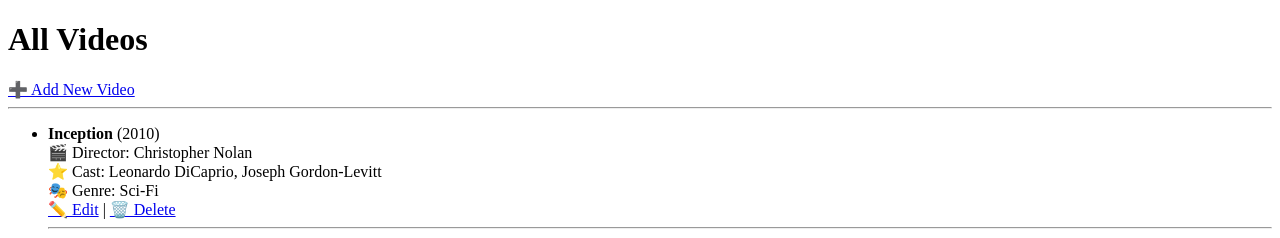
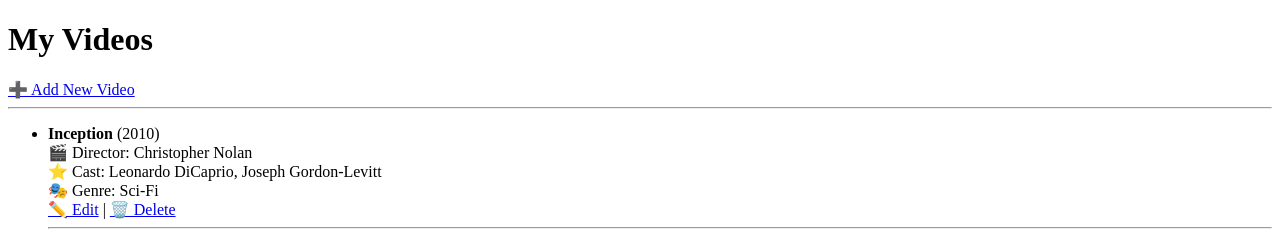
Before and after one commit to ZiadAbillama/videostore, a Django app: page / in a window 1280 px wide. Shown: the top 238 px of the page. Run offline with Django 5.2, Linux system fonts and the light colour scheme; data comes from the database, SQL or seed files in the repository.

Commit message:
Change All Videos to My Videos

```diff
--- a/inventory/templates/inventory/video_list.html
+++ b/inventory/templates/inventory/video_list.html
@@ -4,7 +4,7 @@
     <title>Video List</title>
 </head>
 <body>
-    <h1>All Videos</h1>
+    <h1>My Videos</h1>
     <a href="{% url 'add_video' %}">➕ Add New Video</a>
     <hr>
 
```
